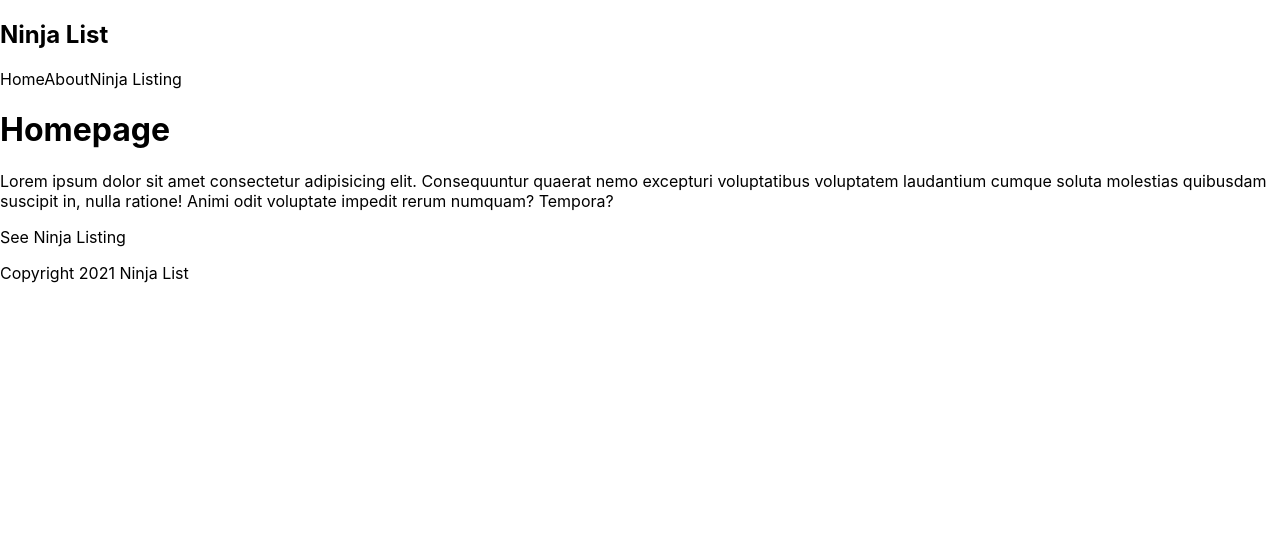
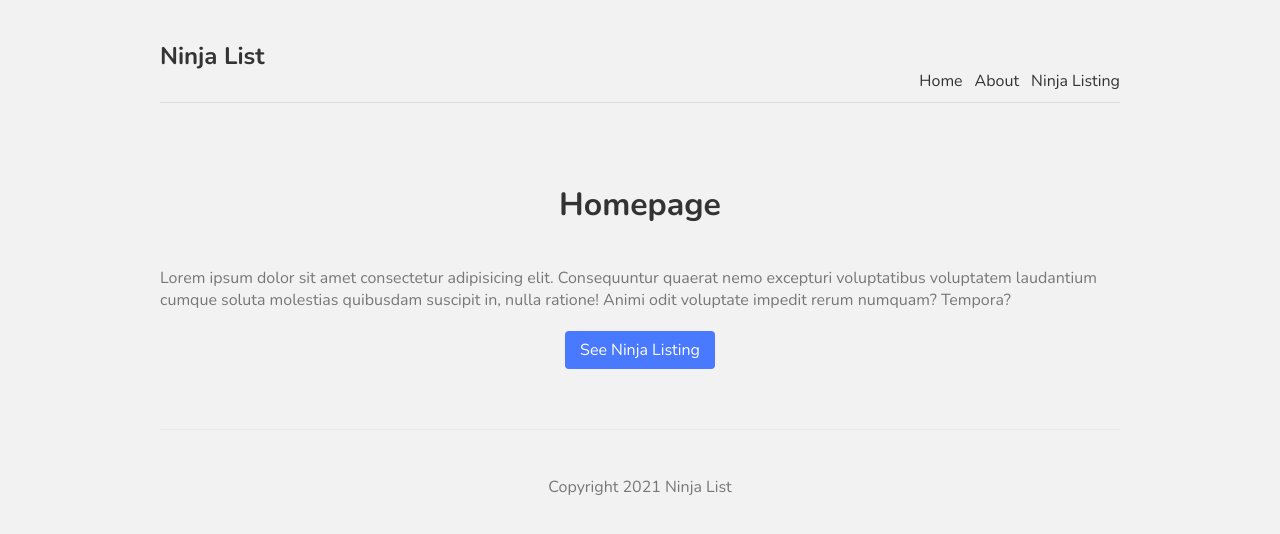
Before and after one commit to raphabarreto/ninja-list, a Next.js app: page / in a window 1280 px wide. Shown: the top 534 px of the page. Built offline with nearby package versions, Linux system fonts and the light colour scheme.

Commit message:
Adding Styles

```diff
--- a/comps/Footer.js
+++ b/comps/Footer.js
@@ -1,8 +1,8 @@
 const Footer = () => {
   return (
-    <div>
+    <footer>
       <p>Copyright 2021 Ninja List</p>
-    </div>
+    </footer>
   );
 };
 
--- a/pages/index.js
+++ b/pages/index.js
@@ -7,15 +7,17 @@ import styles from '../styles/Home.module.css';
 export default function Home() {
   return (
     <div>
-      <h1>Homepage</h1>
-      <p>
+      <h1 className={styles.title}>Homepage</h1>
+      <p className={styles.text}>
         Lorem ipsum dolor sit amet consectetur adipisicing elit. Consequuntur
         quaerat nemo excepturi voluptatibus voluptatem laudantium cumque soluta
         molestias quibusdam suscipit in, nulla ratione! Animi odit voluptate
         impedit rerum numquam? Tempora?
       </p>
       <Link href="/ninjas">
-        <a>See Ninja Listing</a>
+        <a className={styles.btn} href>
+          See Ninja Listing
+        </a>
       </Link>
     </div>
   );
--- a/styles/Home.module.css
+++ b/styles/Home.module.css
@@ -1,122 +1,20 @@
-.container {
-  min-height: 100vh;
-  padding: 0 0.5rem;
-  display: flex;
-  flex-direction: column;
-  justify-content: center;
-  align-items: center;
-}
-
-.main {
-  padding: 5rem 0;
-  flex: 1;
-  display: flex;
-  flex-direction: column;
-  justify-content: center;
-  align-items: center;
-}
-
-.footer {
-  width: 100%;
-  height: 100px;
-  border-top: 1px solid #eaeaea;
-  display: flex;
-  justify-content: center;
-  align-items: center;
-}
-
-.footer img {
-  margin-left: 0.5rem;
-}
-
-.footer a {
-  display: flex;
-  justify-content: center;
-  align-items: center;
-}
-
-.title a {
-  color: #0070f3;
-  text-decoration: none;
-}
-
-.title a:hover,
-.title a:focus,
-.title a:active {
-  text-decoration: underline;
-}
-
 .title {
-  margin: 0;
-  line-height: 1.15;
-  font-size: 4rem;
-}
-
-.title,
-.description {
+  color: #333;
+  padding-bottom: 20px;
   text-align: center;
 }
 
-.description {
-  line-height: 1.5;
-  font-size: 1.5rem;
+.text {
+  color: #777;
 }
 
-.code {
-  background: #fafafa;
-  border-radius: 5px;
-  padding: 0.75rem;
-  font-size: 1.1rem;
-  font-family: Menlo, Monaco, Lucida Console, Liberation Mono, DejaVu Sans Mono,
-    Bitstream Vera Sans Mono, Courier New, monospace;
+.btn {
+  display: block;
+  width: 150px;
+  padding: 8px 0;
+  margin: 20px auto;
+  background: #4979ff;
+  border-radius: 4px;
+  color: white;
+  text-align: center;
 }
-
-.grid {
-  display: flex;
-  align-items: center;
-  justify-content: center;
-  flex-wrap: wrap;
-  max-width: 800px;
-  margin-top: 3rem;
-}
-
-.card {
-  margin: 1rem;
-  flex-basis: 45%;
-  padding: 1.5rem;
-  text-align: left;
-  color: inherit;
-  text-decoration: none;
-  border: 1px solid #eaeaea;
-  border-radius: 10px;
-  transition: color 0.15s ease, border-color 0.15s ease;
-}
-
-.card:hover,
-.card:focus,
-.card:active {
-  color: #0070f3;
-  border-color: #0070f3;
-}
-
-.card h3 {
-  margin: 0 0 1rem 0;
-  font-size: 1.5rem;
-}
-
-.card p {
-  margin: 0;
-  font-size: 1.25rem;
-  line-height: 1.5;
-}
-
-.logo {
-  height: 1em;
-}
-
-@media (max-width: 600px) {
-  .grid {
-    width: 100%;
-    flex-direction: column;
-  }
-}
--- a/styles/globals.css
+++ b/styles/globals.css
@@ -1,16 +1,43 @@
-html,
+@import url('https://fonts.googleapis.com/css2?family=Nunito:wght@300;400;600;700&display=swap');
+
 body {
-  padding: 0;
-  margin: 0;
-  font-family: -apple-system, BlinkMacSystemFont, Segoe UI, Roboto, Oxygen,
-    Ubuntu, Cantarell, Fira Sans, Droid Sans, Helvetica Neue, sans-serif;
+  background: #f2f2f2;
+  color: #333;
+  font-family: 'Nunito';
 }
 
 a {
-  color: inherit;
+  color: #333;
   text-decoration: none;
 }
 
-* {
-  box-sizing: border-box;
+.content {
+  max-width: 960px;
+  margin: 0 auto;
 }
+
+nav {
+  margin: 10px auto 80px;
+  padding: 10px 0;
+  display: flex;
+  justify-content: flex-end;
+  align-items: flex-end;
+  border-bottom: 1px solid #ddd;
+}
+
+nav a {
+  margin-left: 12px;
+}
+
+nav .logo {
+  margin-right: auto;
+}
+
+footer {
+  display: block;
+  text-align: center;
+  padding: 30px 0;
+  margin-top: 60px;
+  color: #777;
+  border-top: 1px solid #eaeaea;
+}
```
Also changed, not shown: styles/Ninjas.module.css (added).
